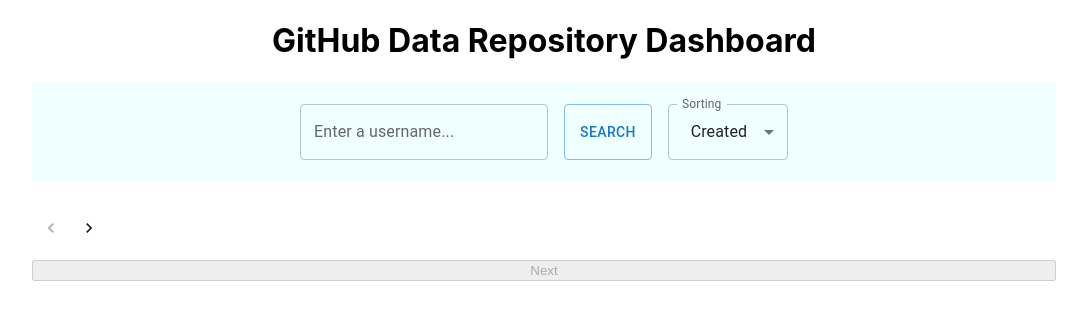
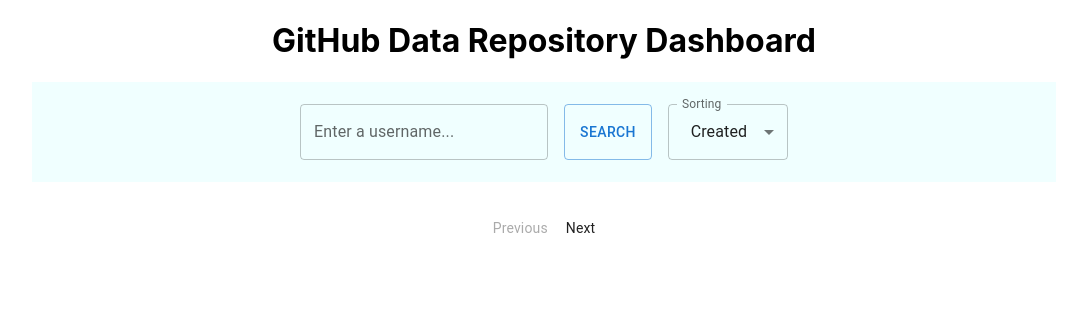
Before and after one commit to ChrisJonathan22/github-data-dashboard, a React (Create React App) app: page / in a window 1280 px wide. Shown: the top 320 px of the page, without its empty margins (96-1183 px from the left). Built offline with nearby package versions, Linux system fonts and the light colour scheme.

Commit message:
Replaced the pagination arrows with Previous and Next

```diff
--- a/src/components/Pagination/Pagination.jsx
+++ b/src/components/Pagination/Pagination.jsx
@@ -1,35 +1,49 @@
 import React, { useState, useEffect } from 'react';
 import Pagination from '@mui/material/Pagination';
+import PaginationItem from '@mui/material/PaginationItem';
 import Stack from '@mui/material/Stack';
 
 function PaginationNav({ page, hasNextPage, setPage, totalRepos }) {
 
-  const [ pagination, setPagination ] = useState(page);
+  // const [ pagination, setPagination ] = useState(page);
 
-  function handleNextPage () {
-    setPagination(pagination + 1);
-    console.log("Current page: ", pagination);
+  // function handleNextPage () {
+  //   setPagination(pagination + 1);
+  //   console.log("Current page: ", pagination);
+  // }
+
+  function handleNextPage (event, value) {
+    setPage(value);
   }
 
   // When a user interacts with the pagination send the data to the Repository List via setPage
-    useEffect(() => {
-      setPage(pagination);
-    });
+    // useEffect(() => {
+    //   setPage(pagination);
+    // }, []);
 
   return (
     <Stack spacing={2}>
       <Pagination
-      count={Math.ceil(totalRepos / 5)}
-        page={ pagination }
+        count={Math.ceil(totalRepos / 5)}
+        page={ page }
         onChange={handleNextPage}
         color="primary"
+        renderItem={(item) => (
+          <PaginationItem
+            {...item}
+            slots={{
+              previous: () => "Previous",
+              next: () => "Next",
+            }}
+          />
+        )}
       />
-      <button
+      {/* <button
         disabled={!hasNextPage}
         onClick={handleNextPage}
       >
         Next
-      </button>
+      </button> */}
     </Stack>
   )
 }
--- /dev/null
+++ b/src/components/RepositoryList/RepositoryList.css
@@ -0,0 +1,4 @@
+.paginationContainer {
+  display: flex;
+  justify-content: center;
+}
--- a/src/components/RepositoryList/RepositoryList.jsx
+++ b/src/components/RepositoryList/RepositoryList.jsx
@@ -5,6 +5,7 @@
 import { fetchRepositories } from "../../features/repositories/api";
 import Searchbar from '../Searchbar/Searchbar';
 import PaginationNav from '../Pagination/Pagination';
+import "./RepositoryList.css";
 
 function RepositoryList() {
     const [username, setUsername] = useState("");
@@ -31,9 +32,9 @@
     <div>
         <Searchbar onSearch={setUsername} onSort={setSort} />
         <div>
-            { isLoading && ( <p>The repositories are being fetched</p>, <img alt='Loading gif' src='https://media0.giphy.com/media/v1.Y2lkPTc5MGI3NjExaGJsaTBmaWNhNWtlMGd5emVmZmR3bGJqcWZ3bmszeXlndjltajBzaSZlcD12MV9pbnRlcm5hbF9naWZfYnlfaWQmY3Q9Zw/17mNCcKU1mJlrbXodo/giphy.gif' /> )}
+            { isLoading && (<img alt='Loading gif' src='https://media0.giphy.com/media/v1.Y2lkPTc5MGI3NjExaGJsaTBmaWNhNWtlMGd5emVmZmR3bGJqcWZ3bmszeXlndjltajBzaSZlcD12MV9pbnRlcm5hbF9naWZfYnlfaWQmY3Q9Zw/17mNCcKU1mJlrbXodo/giphy.gif' /> )}
 
-            { isSuccess && ( <p>The data has been successfully fetched...</p>,
+            { isSuccess && (
             <Paper sx={{ height: 400, width: '100%' }}>
                 <DataGrid
                     rows={repositoryResponse.data}
@@ -43,7 +44,9 @@
                 />
             </Paper> )}
         </div>
-        <PaginationNav hasNextPage = { repositoryResponse?.hasNextPage } page={ page } setPage={ setPage } totalRepos = {repositoryResponse?.totalRepo} />
+        <div className="paginationContainer">
+            <PaginationNav hasNextPage = { repositoryResponse?.hasNextPage } page={ page } setPage={ setPage } totalRepos = {repositoryResponse?.totalRepo} />
+        </div>
     </div>
 )
 }
--- a/src/features/repositories/api.js
+++ b/src/features/repositories/api.js
@@ -30,14 +30,14 @@
         throw new Error("Failed to fetch total repositories");
     }
 
-    const totalRepo = await totalRepoResponse.json().public_repos;
+    const totalRepo = await totalRepoResponse.json();
 
-    console.log("Total repos from api.js: ", totalRepo);
+    console.log("Total repos from api.js: ", totalRepo.public_repos);
 
 
     return {
         data,
         hasNextPage: linkHeader?.includes('rel="next"') ?? false,
-        totalRepo: totalRepo
+        totalRepo: totalRepo.public_repos
     };
 }
```
